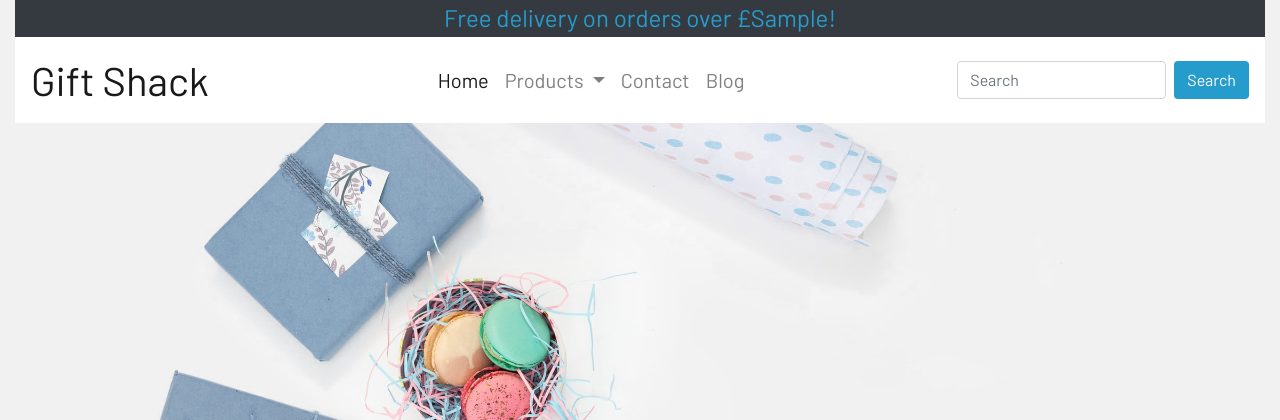
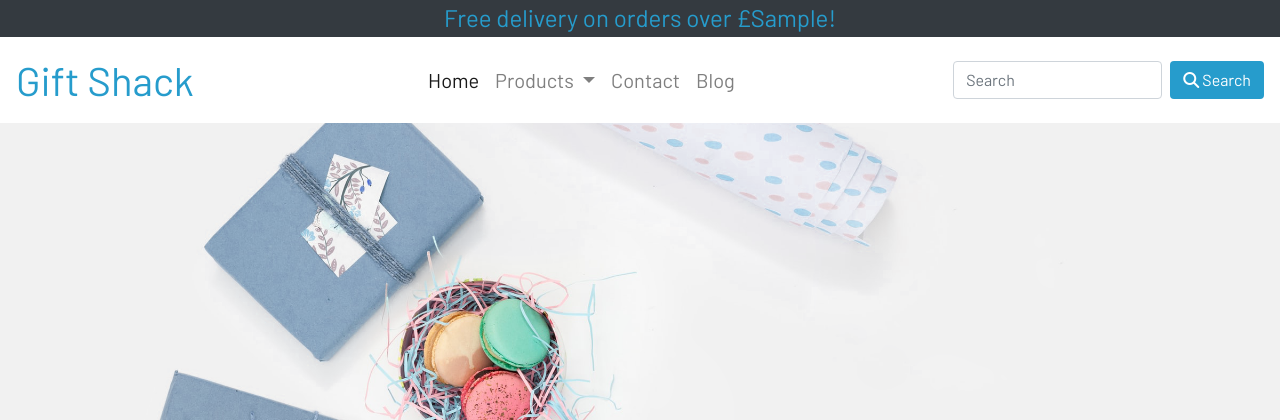
Before and after one commit to JohnW876/gift-shack, a Django app: template templates/base.html in a window 1280 px wide. Shown: the top 420 px of the page. Run offline with Django 3.2, Linux system fonts and the light colour scheme; the template is opened without the code that fills it: most values are stand-ins (such as "Sample title", 1, 10 or a date in 2020); some libraries are stand-ins or nearby versions.

Commit message:
Fix full width issue on navbar, style logo text and search button

```diff
--- a/static/css/base.css
+++ b/static/css/base.css
@@ -20,10 +20,6 @@ body {
 }
 */
 
-.main-logo {
-    width: fit-content;
-}
-
 .btn {
     background-color: #269ccc;
     color: white;
@@ -45,7 +41,7 @@ body {
     color: #269ccc;
 }
 
-.logo-font {
+.banner {
     color: #269ccc;
 }
 
@@ -56,6 +52,8 @@ body {
 
 .navbar-brand {
     font-size: 40px;
+    color: #269ccc!important;
+    width: fit-content;
 }
 
 .nav-link {
--- a/templates/base.html
+++ b/templates/base.html
@@ -35,16 +35,16 @@
     <title>Gift Shack {% block extra_title %}{% endblock %}</title>
   </head>
   <body>
-    <header class="container-fluid fixed-top">
+    <header>
         <div class="container-fluid">
             <div id="delivery-banner" class="row text-center">
                 <div class="col bg-dark">
-                    <h4 class="logo-font my-1">Free delivery on orders over £{{ free_shipping_threshold }}!</h4>
+                    <h4 class="banner my-1">Free delivery on orders over £{{ free_shipping_threshold }}!</h4>
                 </div>
             </div>
         </div>
         <nav class="navbar navbar-expand-lg navbar-light bg-white">
-            <a class="navbar-brand" href="#">Gift Shack</a>
+            <a class="navbar-brand" href="{% url 'home' %}">Gift Shack</a>
                 <button class="navbar-toggler" type="button" data-toggle="collapse" data-target="#navbarSupportedContent" aria-controls="navbarSupportedContent" aria-expanded="false" aria-label="Toggle navigation">
                     <span class="navbar-toggler-icon"></span>
                 </button>
@@ -74,7 +74,7 @@
                 </ul>
                 <form class="form-inline my-2 my-lg-0">
                     <input class="form-control mr-sm-2" type="search" placeholder="Search" aria-label="Search">
-                    <button class="btn my-2 my-sm-0" type="submit">Search</button>
+                    <button class="btn my-2 my-sm-0" type="submit"><i class="fas fa-search"></i>  Search</button>
                 </form>
             </div>
         </nav>
```
